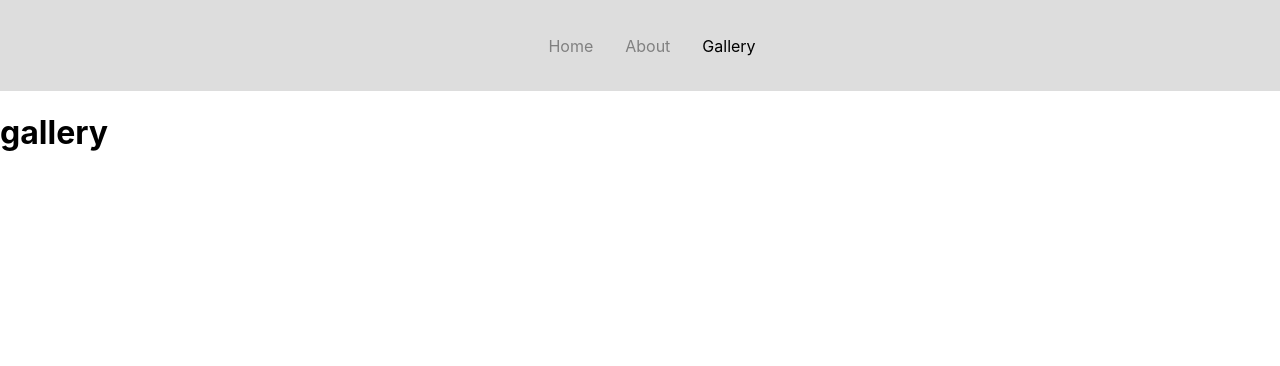
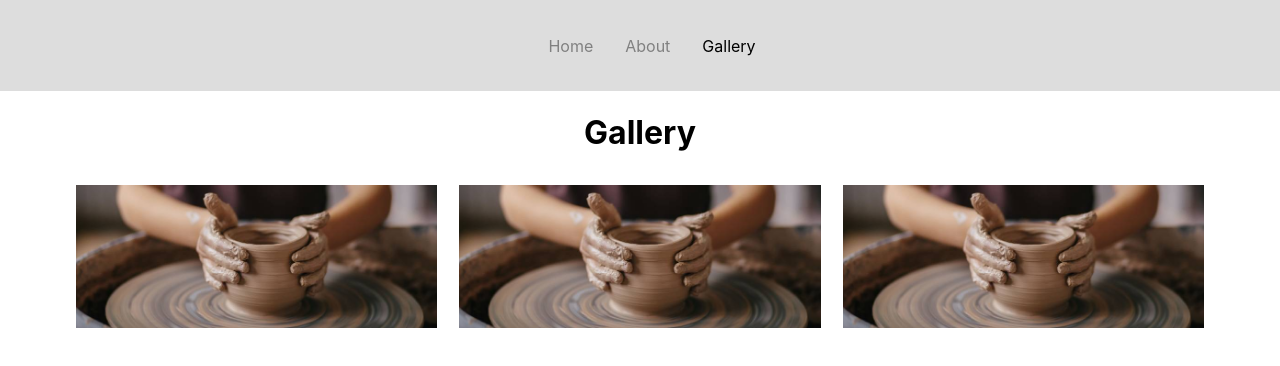
Before and after one commit to ethanrutt/windowhouse-pottery-site, a React (Create React App) app: page /gallery in a window 1280 px wide. Shown: the top 366 px of the page. Built offline with nearby package versions, Linux system fonts and the light colour scheme; the HTML template or start-up script is replaced by a standard one.

Commit message:
gallery page

```diff
--- a/public/index.html
+++ b/public/index.html
@@ -7,7 +7,7 @@
     <meta name="theme-color" content="#000000" />
     <meta
       name="description"
-      content="Web site created using create-react-app"
+      content="Windowhouse Pottery showcase website"
     />
     <link rel="apple-touch-icon" href="%PUBLIC_URL%/logo192.png" />
     <!--
@@ -29,15 +29,5 @@
   <body>
     <noscript>You need to enable JavaScript to run this app.</noscript>
     <div id="root"></div>
-    <!--
-      This HTML file is a template.
-      If you open it directly in the browser, you will see an empty page.
-
-      You can add webfonts, meta tags, or analytics to this file.
-      The build step will place the bundled scripts into the <body> tag.
-
-      To begin the development, run `npm start` or `yarn start`.
-      To create a production bundle, use `npm run build` or `yarn build`.
-    -->
   </body>
 </html>
--- a/src/index.css
+++ b/src/index.css
@@ -5,4 +5,6 @@ body {
     sans-serif;
   -webkit-font-smoothing: antialiased;
   -moz-osx-font-smoothing: grayscale;
+  max-width: 100%;
+  overflow-x: hidden;
 }
--- /dev/null
+++ b/src/pages/CommonElements.js
@@ -0,0 +1,5 @@
+import styled from "styled-components";
+
+export const CenteredH1 = styled.h1`
+  text-align: center;
+`
--- /dev/null
+++ b/src/pages/GalleryElements.js
@@ -0,0 +1,22 @@
+import styled from "styled-components";
+
+export const Table = styled.table`
+  justify-content: center;
+  width: 90%;
+  margin: auto;
+`;
+
+export const Tr = styled.tr`
+  width: 100%;
+`
+
+export const Td = styled.td`
+  height: 100%;
+  width: 33%;
+  padding: 10px;
+`
+
+export const Image = styled.img`
+  max-height: 100%;
+  max-width: 100%;
+`
--- a/src/pages/about.js
+++ b/src/pages/about.js
@@ -1,18 +1,11 @@
 import React from "react";
 
 const About = () => {
-    return (
-        <div
-            style={{
-                display: "flex",
-                justifyContent: "centre",
-                alignItems: "centre",
-                height: "100vh",
-            }}
-        >
-            <h1>testing</h1>
-        </div>
-    );
+  return (
+    <>
+      <h1>About</h1>
+    </>
+  );
 };
 
 export default About;
--- a/src/pages/gallery.js
+++ b/src/pages/gallery.js
@@ -1,18 +1,35 @@
 import React from "react";
+import pottery from "./images/pottery.jpg";
+import {
+  Table,
+  Tr,
+  Td,
+  Image,
+} from "./GalleryElements";
+import {
+  CenteredH1
+} from "./CommonElements";
+
 
 const Gallery = () => {
-    return (
-        <div
-            style={{
-                display: "flex",
-                justifyContent: "centre",
-                alignItems: "centre",
-                height: "100vh",
-            }}
-        >
-            <h1>gallery</h1>
-        </div>
-    );
+  return (
+    <>
+      <CenteredH1>Gallery</CenteredH1>
+      <Table>
+        <Tr>
+          <Td>
+            <Image src={pottery}/>
+          </Td>
+          <Td>
+            <Image src={pottery}/>
+          </Td>
+          <Td>
+            <Image src={pottery}/>
+          </Td>
+        </Tr>
+      </Table>
+    </>
+  );
 };
 
 export default Gallery;
```
Also changed, not shown: public/manifest.json, src/pages/images/pottery.jpg (added).
